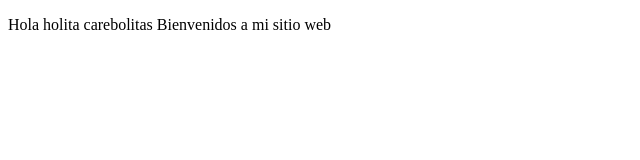
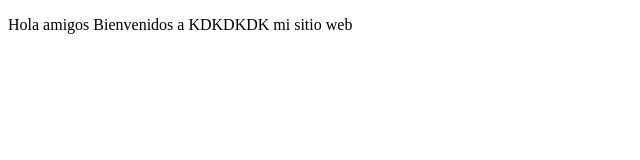
Before and after one commit to camilo273/proyectoDemoCursoPrework, a plain HTML site: page index.html in a window 1280 px wide. Shown: the full height of the page, 0-640 px from the left. Drawn offline with Linux system fonts and the light colour scheme.

Commit message:
un poco de erratismo

```diff
--- a/index.html
+++ b/index.html
@@ -7,8 +7,8 @@
 </head>
 <body>
     <p>
-        Hola holita carebolitas
-        Bienvenidos a mi sitio web
+        Hola amigos
+        Bienvenidos a KDKDKDK mi sitio web
     </p>
 </body>
 </html>
```
